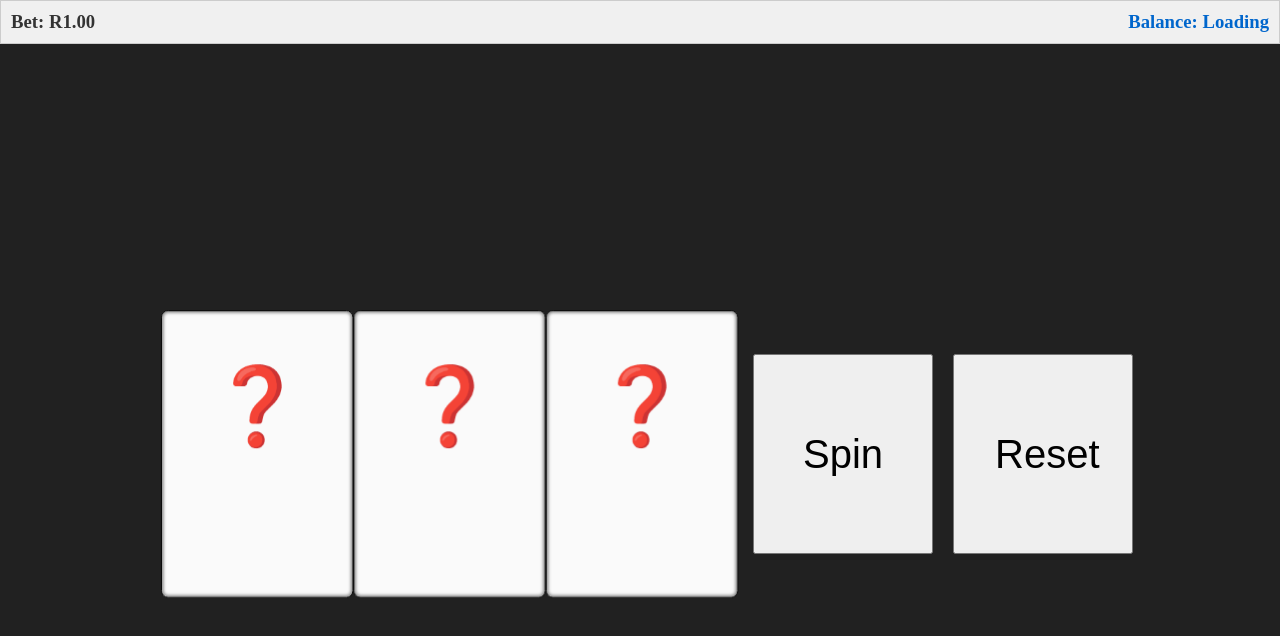
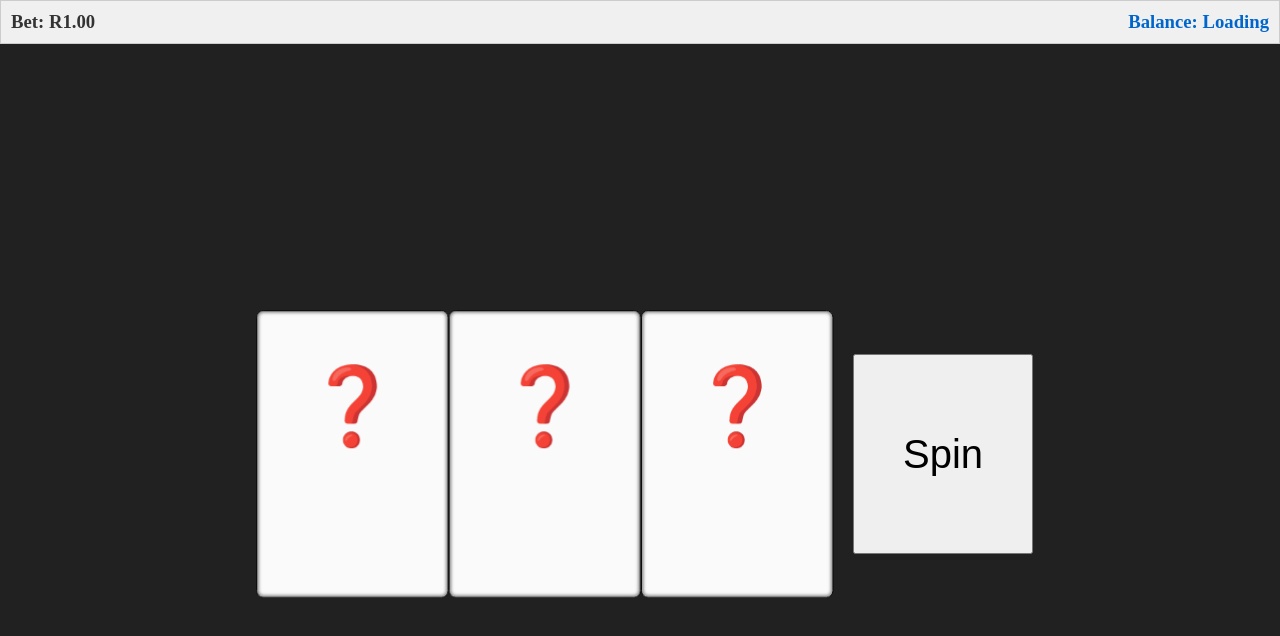
Before and after one commit to ByteBeem/slot_machine, a plain HTML site: page index.html in a window 1280 px wide. Drawn offline with nearby package versions, Linux system fonts and the light colour scheme.

Commit message:
Update index.html

```diff
--- a/index.html
+++ b/index.html
@@ -37,7 +37,7 @@
 
         <div style="display: flex;">
             <button onclick="spin()">Spin</button>
-            <button onclick="reset();">Reset</button>
+
         </div>
     </div>
           </div>
```
